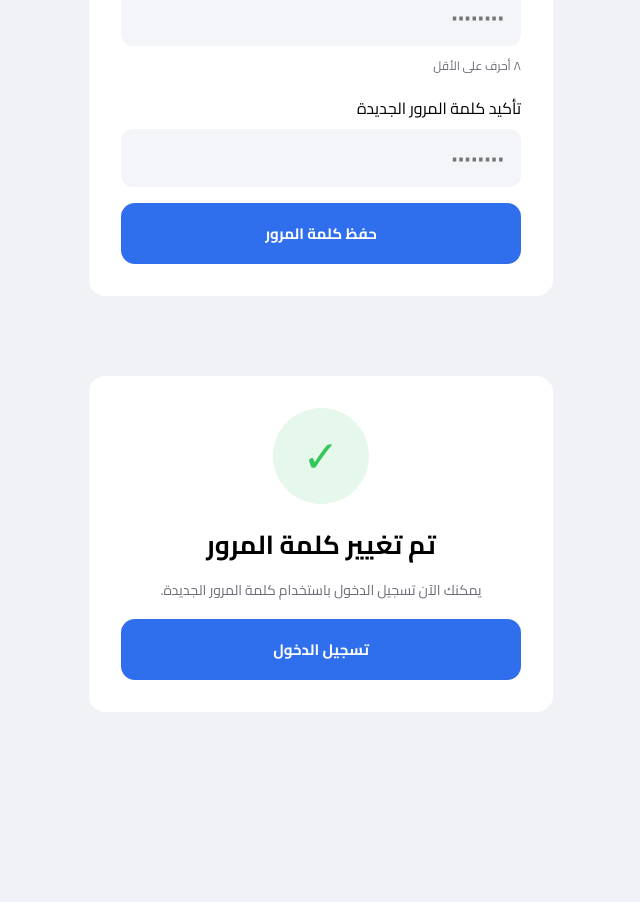
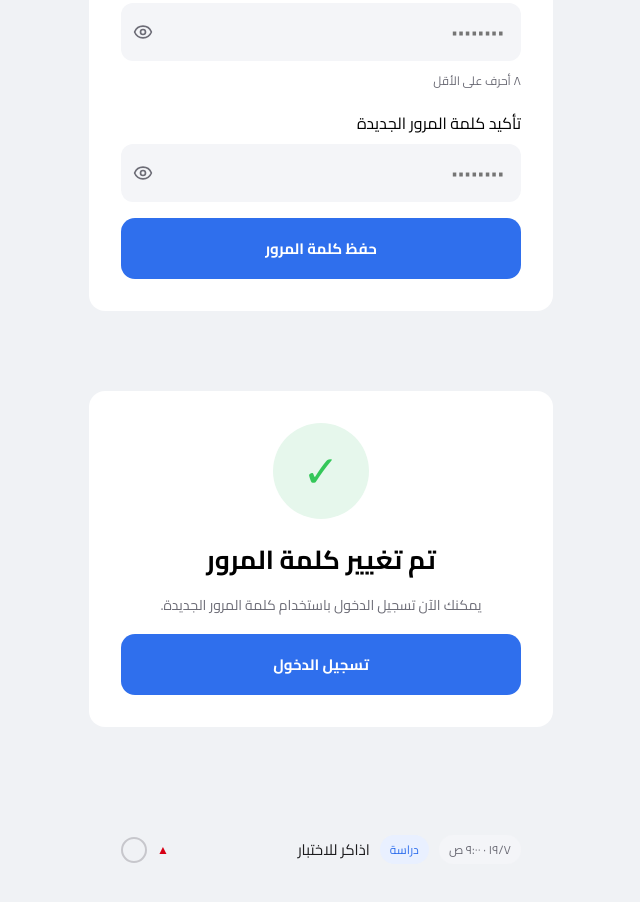
Before and after one commit to ghaidasameer17-dot/task-management-app, a React (Vite) app in the folder client/: page / in a window 1280 px wide. Shown: the part 3360-4262 px from the top of the page, without its empty margins (319-959 px from the left). Before the commit the page ends 4152 px from the top, so only its background shows below. Built offline with nearby package versions, Linux system fonts and the light colour scheme.

Commit message:
Add task list screen with static task row

```diff
--- a/client/src/App.jsx
+++ b/client/src/App.jsx
@@ -5,6 +5,8 @@ import ForgotPassword from "./components/ForgotPassword"
 import ResetCode from "./components/ResetCode"
 import NewPassword from "./components/NewPassword"
 import PasswordChanged from "./components/PasswordChanged"
+import TaskList from "./components/TaskList";
+
 function App() {
   return (
     <div>
@@ -15,6 +17,7 @@ function App() {
       <ResetCode/>
       <NewPassword/>
       <PasswordChanged/>
+      <TaskList/>
     </div>
   );
 }
--- a/client/src/components/NewPassword.jsx
+++ b/client/src/components/NewPassword.jsx
@@ -1,4 +1,31 @@
+import { useState } from 'react';
+import { Eye, EyeOff } from 'lucide-react';
+
 const NewPassword = () => {
+  const [password, setPassword] = useState('');
+  const [passwordError, setPasswordError] = useState('');
+  const [showPassword, setShowPassword] = useState(false);
+    const [showConfirm, setShowConfirm] = useState(false);
+    const [confirm, setConfirm] = useState('');
+const [confirmError, setConfirmError] = useState('');
+
+
+  const handleSave = () => {
+    if (!password) {
+      setPasswordError('كلمة المرور مطلوبة');
+    } else if (password.length < 8) {
+      setPasswordError('كلمة المرور قصيرة — ٨ أحرف على الأقل');
+    } else {
+      setPasswordError('');
+    }
+     // التأكيد
+  if (confirm !== password) {
+    setConfirmError('كلمتا المرور غير متطابقتان');
+  } else {
+    setConfirmError('');
+  }
+  };
+
   return (
     <div className="auth-container">
       <div className="verify-back"><button className="back-btn">→</button></div>
@@ -6,16 +33,54 @@ const NewPassword = () => {
         <h2>كلمة مرور جديدة</h2>
         <p>اختر كلمة مرور جديدة لحسابك</p>
       </div>
+
       <div className="form-group">
-        <label htmlFor="new">كلمة المرور الجديدة</label>
-        <input id="new" type="password" placeholder="••••••••" />
+        <label htmlFor="password">كلمة المرور الجديدة</label>
+        <div className="password-wrapper">
+          <input
+            id="password"
+            type={showPassword ? 'text' : 'password'}
+            placeholder="••••••••"
+            value={password}
+            onChange={(e) => setPassword(e.target.value)}
+            className={passwordError ? 'input-error' : ''}
+          />
+          <button
+            type="button"
+            className="eye-btn"
+            onClick={() => setShowPassword(!showPassword)}
+          >
+            {showPassword ? <EyeOff size={20} /> : <Eye size={20} />}
+          </button>
+        </div>
+        {passwordError && <span className="error-text">⚠ {passwordError}</span>}
         <span className="helper-text">٨ أحرف على الأقل</span>
       </div>
+
       <div className="form-group">
         <label htmlFor="confirm">تأكيد كلمة المرور الجديدة</label>
-        <input id="confirm" type="password" placeholder="••••••••" />
-      </div>
-      <button className="auth-btn">حفظ كلمة المرور</button>
+
+<div className="password-wrapper">
+    <input
+      id="confirm"
+      type={showConfirm ? 'text' : 'password'}
+      placeholder="••••••••"
+      value={confirm}
+      onChange={(e) => setConfirm(e.target.value)}
+      className={confirmError ? 'input-error' : ''}
+    />
+    <button
+      type="button"
+      className="eye-btn"
+      onClick={() => setShowConfirm(!showConfirm)}
+    >
+      {showConfirm ? <EyeOff size={20} /> : <Eye size={20} />}
+    </button>
+  </div>
+
+  {confirmError && <span className="error-text">⚠ {confirmError}</span>}      </div>
+
+      <button className="auth-btn" onClick={handleSave}>حفظ كلمة المرور</button>
     </div>
   );
 };
--- a/client/src/components/ResetCode.jsx
+++ b/client/src/components/ResetCode.jsx
@@ -1,4 +1,7 @@
+import { useState } from 'react';
+
 const ResetCode = () => {
+  const [code, setCode] = useState('');
   return (
     <div className="auth-container">
       <div className="verify-back"><button className="back-btn">→</button></div>
@@ -8,10 +11,15 @@ const ResetCode = () => {
         <span className="verify-email">ghaida@example.com</span>
       </div>
       <div className="code-boxes">
-        <input className="code-box" maxLength="1" />
-        <input className="code-box" maxLength="1" />
-        <input className="code-box" maxLength="1" />
-        <input className="code-box" maxLength="1" />
+       <input
+  className="code-input"
+  type="text"
+  inputMode="numeric"
+  maxLength="4"
+  value={code}
+  onChange={(e) => setCode(e.target.value)}
+  placeholder="____"
+/>
 
       </div>
       <div className="resend">
--- /dev/null
+++ b/client/src/components/TaskList.css
@@ -0,0 +1,59 @@
+.task-container {
+  max-width: 400px;
+  margin: 40px auto;
+  padding: 20px;
+  direction: rtl;
+  font-family: 'Cairo', sans-serif;
+}
+
+.task-row {
+  display: flex;
+  align-items: center;
+  gap: 10px;
+  flex-direction: row-reverse; /* عشان الدائرة تصير على أقصى اليسار في RTL */
+  padding: 8px 0;
+}
+
+/* دائرة الإكمال */
+.task-check {
+  width: 22px;
+  height: 22px;
+  border: 2px solid #C7C7CC;
+  border-radius: 50%;
+  flex-shrink: 0;      /* ما تنكمش لو ضاقت المساحة */
+  cursor: pointer;
+}
+
+/* مؤشر الأولوية */
+.task-priority {
+  font-size: 12px;
+  flex-shrink: 0;
+}
+.priority-high { color: #d70015; }   /* عاجل - أحمر */
+
+/* اسم المهمة */
+.task-title {
+  flex: 1;             /* ياخذ المساحة المتبقية فيدفع الوسوم للطرف */
+  font-size: 15px;
+  color: #1c1c1e;
+}
+
+/* وسم الفئة */
+.task-cat {
+  font-size: 12px;
+  padding: 3px 10px;
+  border-radius: 20px;
+  background: #E9F0FF;
+  color: #2F6FED;
+  flex-shrink: 0;
+}
+
+/* وسم التاريخ */
+.task-date {
+  font-size: 12px;
+  padding: 3px 10px;
+  border-radius: 20px;
+  background: #F4F5F8;
+  color: #6c6c76;
+  flex-shrink: 0;
+}
--- /dev/null
+++ b/client/src/components/TaskList.jsx
@@ -0,0 +1,17 @@
+import './TaskList.css';
+
+const TaskList = () => {
+  return (
+    <div className="task-container">
+      <div className="task-row">
+        <span className="task-check"></span>
+        <span className="task-priority priority-high">▲</span>
+        <span className="task-title">اذاكر للاختبار</span>
+        <span className="task-cat">دراسة</span>
+        <span className="task-date">١٩/٧ · ٩:٠٠ ص</span>
+      </div>
+    </div>
+  );
+};
+
+export default TaskList;
```
